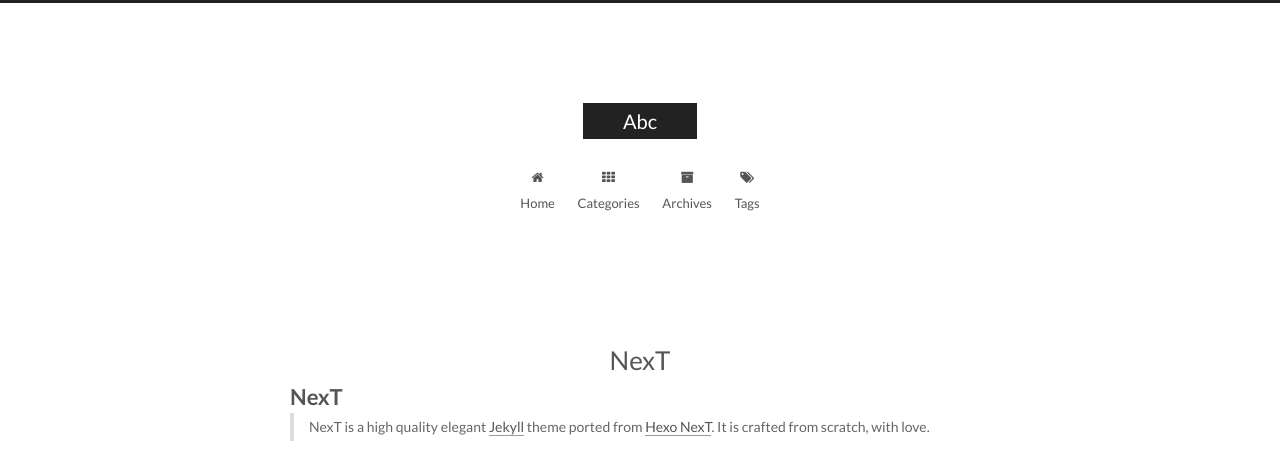
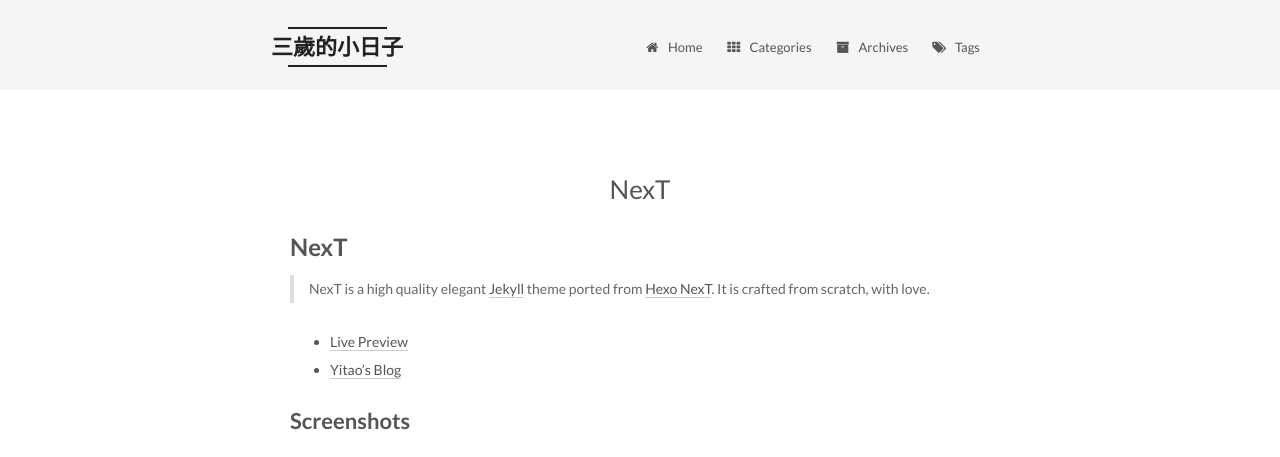
Before and after one commit to moonicake/moonicake.github.io, a Jekyll site: the page built from README.en.md, in a window 1280 px wide. Shown: the top 457 px of the page. Built offline with Jekyll 4.4.1, drawn with Linux system fonts in a browser that asks for light colours; our own code applies the rules of GitHub Pages for plain Markdown files; some of the changed text lies outside the part shown; grey boxes are pictures that could not be loaded.

Commit message:
試試主題

```diff
--- a/_config.yml
+++ b/_config.yml
@@ -4,10 +4,10 @@
 # ---------------------------------------------------------------
 
 # Site
-title: Abc
+title: 三歲的小日子
 subtitle:
 description:
-author: John Doe
+author: Lam Yeung Chie
 # Support language: de, en, fr-FR, id, ja, ko, pt-BR, pt, ru, zh-Hans, zh-hk, zh-tw
 language: en
 date_format: '%Y-%m-%d'
@@ -150,8 +150,8 @@
 # ---------------------------------------------------------------
 
 # Schemes
-scheme: Muse
-#scheme: Mist
+#scheme: Muse
+scheme: Mist
 #scheme: Pisces
 
 
```
Also changed, not shown: 2 other files.
